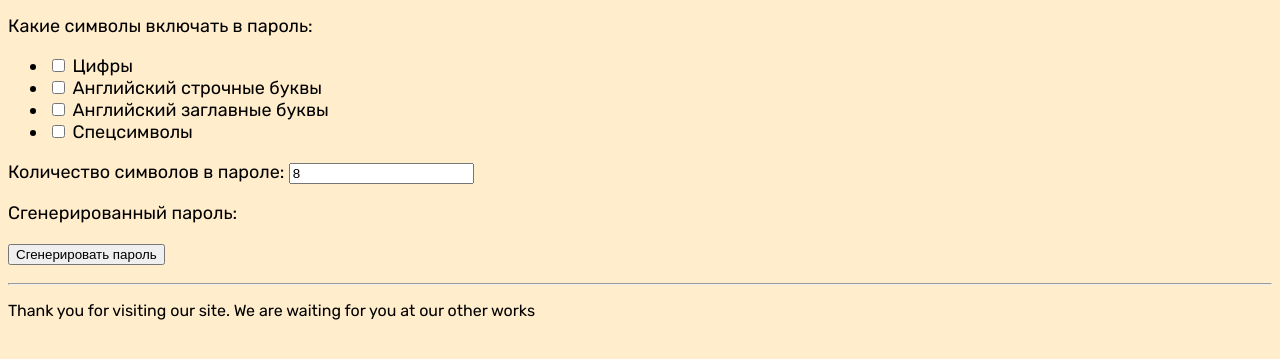
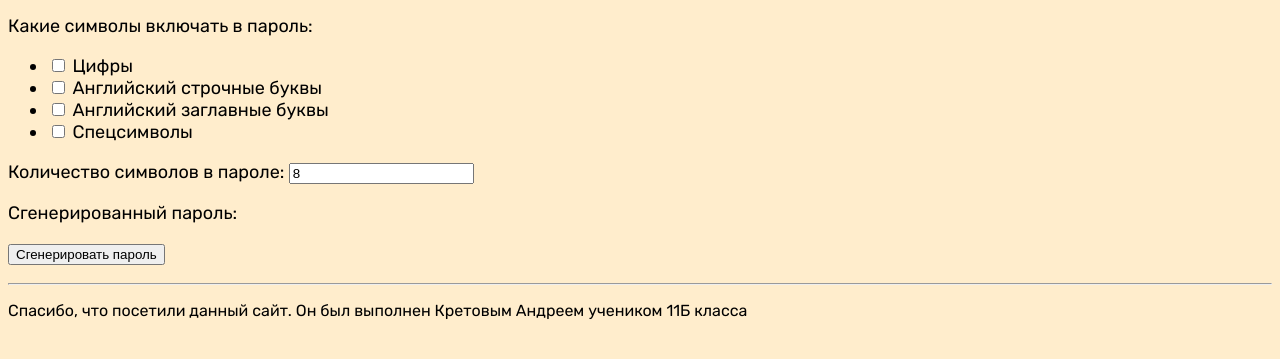
Before and after one commit to Small-speaker/Password-generator, a plain HTML site: page index.html in a window 1280 px wide. Shown: the part 235-594 px from the top of the page. Drawn offline with Linux system fonts and the light colour scheme.

Commit message:
Add files via upload

```diff
--- a/index.html
+++ b/index.html
@@ -35,7 +35,7 @@
         </main>
         <footer>
             <hr>
-            <p>Thank you for visiting our site. We are waiting for you at our other works</p>
+            <p>Спасибо, что посетили данный сайт. Он был выполнен Кретовым Андреем учеником 11Б класса</p>
         </footer>
   </body>
   <script type="text/javascript" src="scripts.js"></script>
```
